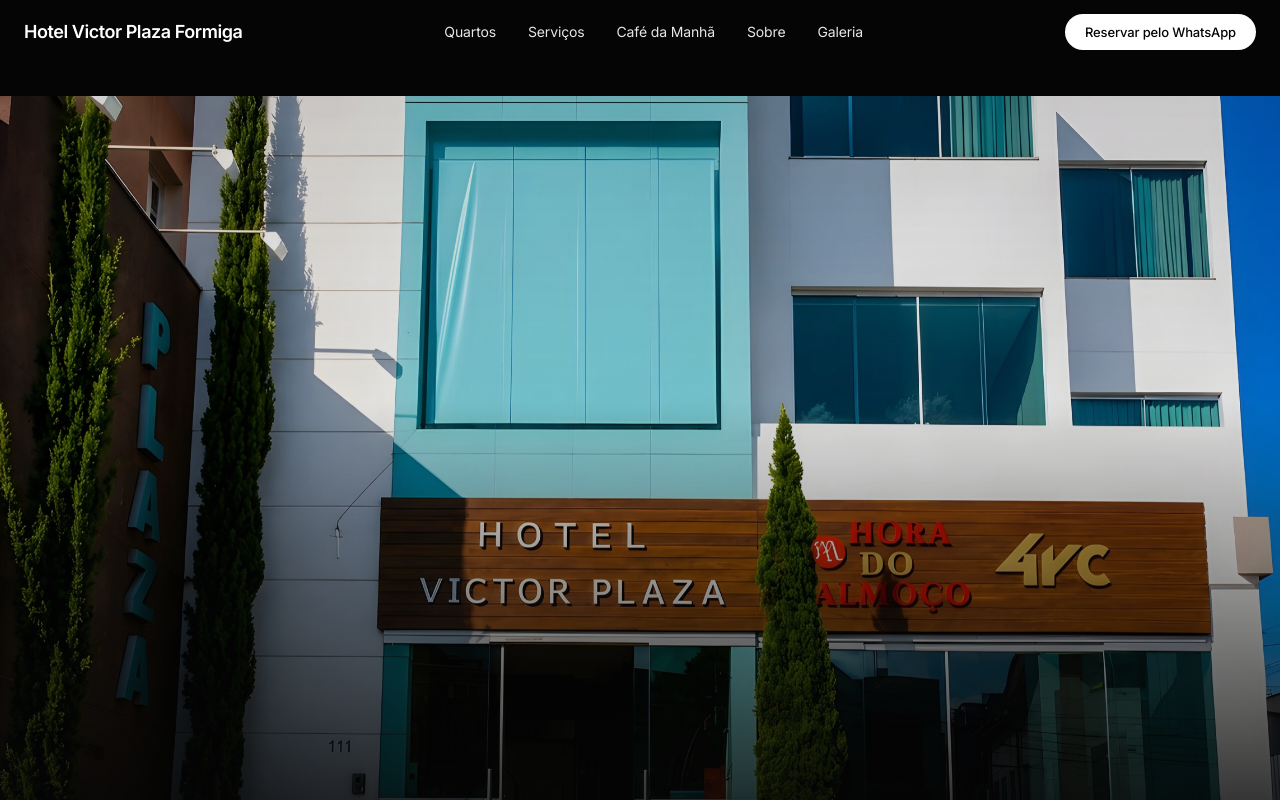
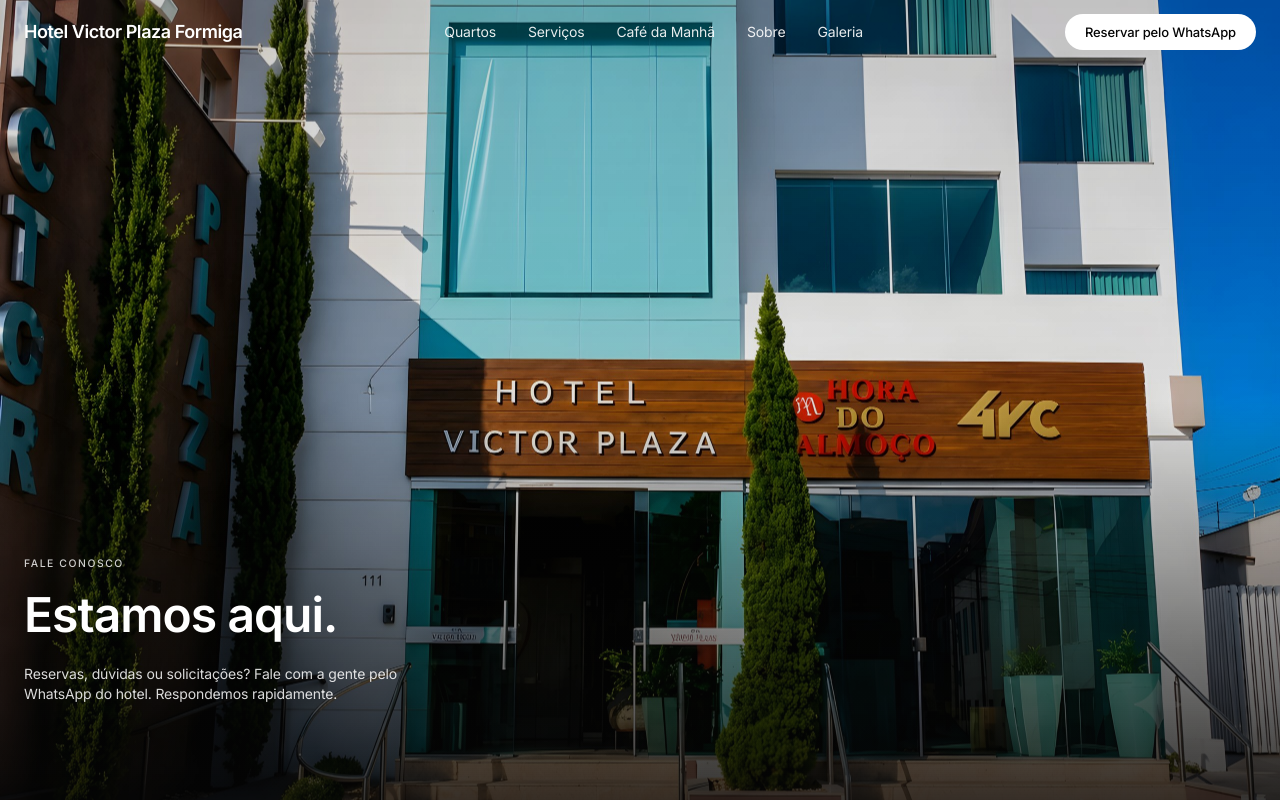
Before and after one commit to vitorcambraia3/victor-plaza-hotel, a Next.js app: page /contato in a window 1280 px wide. Shown: the top 802 px of the page. Built offline with nearby package versions, Linux system fonts and the light colour scheme.

Commit message:
Hero.tsx e FullBleedImage.tsx: parallax via useScroll/useTransform do Motion (código original que funcionava) globals.css: removidos os @keyframes, as classes de animação e o bloco @supports

```diff
--- a/src/app/globals.css
+++ b/src/app/globals.css
@@ -137,67 +137,8 @@
   }
 }
 
-/* ── Scroll-driven parallax animations ── */
-
-@keyframes hero-image-parallax {
-  from {
-    transform: translateY(0%) scale(1);
-  }
-  to {
-    transform: translateY(18%) scale(1.12);
+@media (prefers-reduced-motion: reduce) {
+  html {
+    scroll-behavior: auto;
   }
 }
-
-@keyframes hero-text-parallax {
-  from {
-    transform: translateY(0%);
-    opacity: 1;
-  }
-  60% {
-    opacity: 0;
-  }
-  to {
-    transform: translateY(40%);
-    opacity: 0;
-  }
-}
-
-@keyframes fullbleed-parallax {
-  from {
-    transform: translateY(-12%);
-  }
-  to {
-    transform: translateY(12%);
-  }
-}
-
-@supports (animation-timeline: view()) {
-  .hero-image-parallax {
-    animation: hero-image-parallax linear both;
-    animation-timeline: view(block);
-    animation-range: entry 100% exit 0%;
-  }
-
-  .hero-text-parallax {
-    animation: hero-text-parallax linear both;
-    animation-timeline: view(block);
-    animation-range: entry 100% exit 0%;
-  }
-
-  .fullbleed-parallax-wrapper {
-    animation: fullbleed-parallax linear both;
-    animation-timeline: view(block);
-    animation-range: cover;
-  }
-
-  @media (prefers-reduced-motion: reduce) {
-    .hero-image-parallax,
-    .hero-text-parallax,
-    .fullbleed-parallax-wrapper {
-      animation: none;
-    }
-    html {
-      scroll-behavior: auto;
-    }
-  }
-}
--- a/src/components/FullBleedImage.tsx
+++ b/src/components/FullBleedImage.tsx
@@ -1,6 +1,7 @@
 "use client";
 
-import { motion, useReducedMotion } from "motion/react";
+import { motion, useScroll, useTransform, useReducedMotion } from "motion/react";
+import { useRef } from "react";
 
 type Props = {
   src: string;
@@ -10,22 +11,27 @@
 };
 
 export function FullBleedImage({ src, alt, className, height = "h-[60vh]" }: Props) {
+  const ref = useRef<HTMLDivElement>(null);
   const reduce = useReducedMotion();
+  const { scrollYProgress } = useScroll({
+    target: ref,
+    offset: ["start end", "end start"],
+  });
+  const y = useTransform(scrollYProgress, [0, 1], ["-12%", "12%"]);
 
   return (
-    <div className={`relative w-full ${height} overflow-hidden bg-ink ${className ?? ""}`}>
-      <div className="absolute left-0 right-0 -top-[20%] h-[140%] w-full will-change-transform fullbleed-parallax-wrapper">
+    <div ref={ref} className={`relative w-full ${height} overflow-hidden bg-ink ${className ?? ""}`}>
       <motion.img
         src={src}
         alt={alt}
         loading="lazy"
-          className="h-full w-full object-cover will-change-transform"
+        className="absolute left-0 right-0 -top-[20%] h-[140%] w-full object-cover will-change-transform"
+        style={reduce ? undefined : { y }}
         initial={reduce ? undefined : { scale: 1.1, opacity: 0 }}
         whileInView={reduce ? undefined : { scale: 1, opacity: 1 }}
         viewport={{ once: true, margin: "-100px" }}
         transition={{ duration: 1.2, ease: [0.22, 1, 0.36, 1] }}
       />
     </div>
-    </div>
   );
 }
--- a/src/components/Hero.tsx
+++ b/src/components/Hero.tsx
@@ -1,6 +1,12 @@
 "use client";
 
-import { motion, useReducedMotion } from "motion/react";
+import {
+  motion,
+  useScroll,
+  useTransform,
+  useReducedMotion,
+} from "motion/react";
+import { useRef } from "react";
 
 type Props = {
   image: string;
@@ -21,23 +27,39 @@
   children,
   rating,
 }: Props) {
+  const ref = useRef<HTMLDivElement>(null);
   const reduce = useReducedMotion();
+  const { scrollYProgress } = useScroll({
+    target: ref,
+    offset: ["start start", "end start"],
+  });
+  const y = useTransform(scrollYProgress, [0, 1], ["0%", "18%"]);
+  const scale = useTransform(scrollYProgress, [0, 1], [1, 1.12]);
+  const textY = useTransform(scrollYProgress, [0, 1], ["0%", "40%"]);
+  const opacity = useTransform(scrollYProgress, [0, 0.6], [1, 0]);
 
   return (
     <section
+      ref={ref}
       className="relative h-svh min-h-150 w-full overflow-hidden bg-ink"
     >
-      <div className="absolute inset-0 will-change-transform hero-image-parallax">
+      <motion.div
+        className="absolute inset-0 will-change-transform"
+        style={reduce ? undefined : { y, scale }}
+      >
         <img
           src={image}
           alt={imageAlt}
           className="h-full w-full object-cover"
           fetchPriority="high"
         />
-      </div>
+      </motion.div>
       <div className="absolute inset-0 bg-linear-to-b from-ink/40 via-ink/35 to-ink/90 md:from-ink/20 md:via-ink/10 md:to-ink/80" />
 
-      <div className="absolute inset-0 flex flex-col justify-end will-change-transform hero-text-parallax">
+      <motion.div
+        className="absolute inset-0 flex flex-col justify-end will-change-transform"
+        style={reduce ? undefined : { y: textY, opacity }}
+      >
         <div className="container-x pb-16 md:pb-24">
           {eyebrow && (
             <motion.p
@@ -105,7 +127,7 @@
             </motion.div>
           )}
         </div>
-      </div>
+      </motion.div>
     </section>
   );
 }
```
Lines whose indentation alone changed are shown as unchanged.
